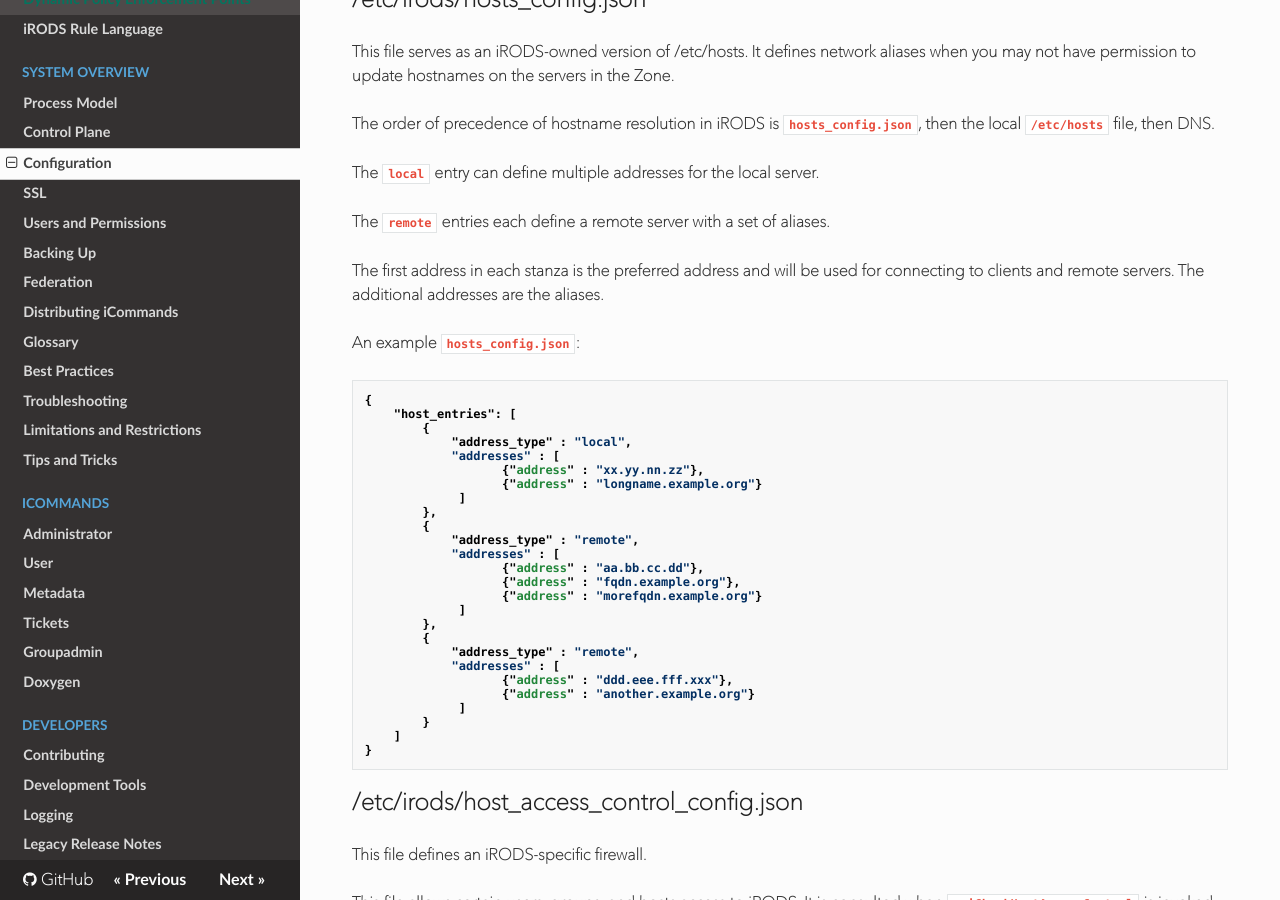
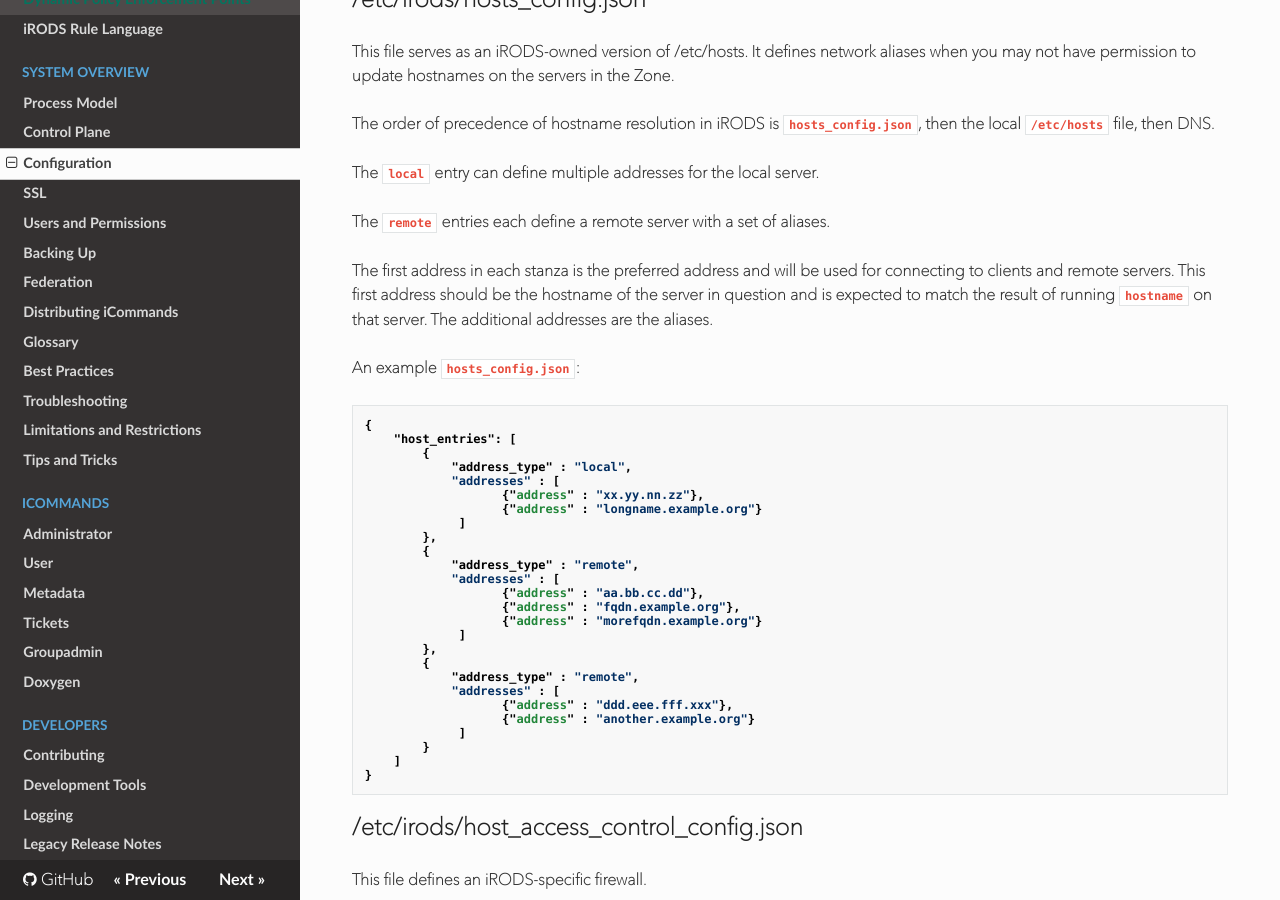
Before and after one commit to irods/irods_docs, an MkDocs documentation site: the page built from docs/system_overview/configuration.md, in a window 1280 px wide and 900 px high, scrolled down 3609 px. Built offline with MkDocs 1.6.1, drawn with Linux system fonts in a browser that asks for light colours; nearby versions of some CDN libraries.

Commit message:
[#116] Add clarification to hosts_config.json

```diff
--- a/docs/system_overview/configuration.md
+++ b/docs/system_overview/configuration.md
@@ -150,7 +150,7 @@
 
 The `remote` entries each define a remote server with a set of aliases.
 
-The first address in each stanza is the preferred address and will be used for connecting to clients and remote servers.  The additional addresses are the aliases.
+The first address in each stanza is the preferred address and will be used for connecting to clients and remote servers. This first address should be the hostname of the server in question and is expected to match the result of running `hostname` on that server. The additional addresses are the aliases.
 
 An example `hosts_config.json`:
 
```
